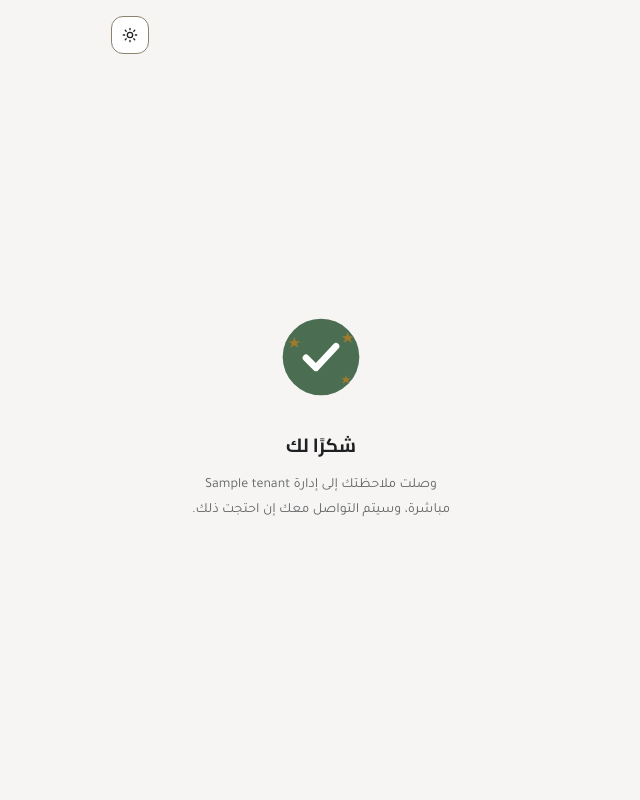
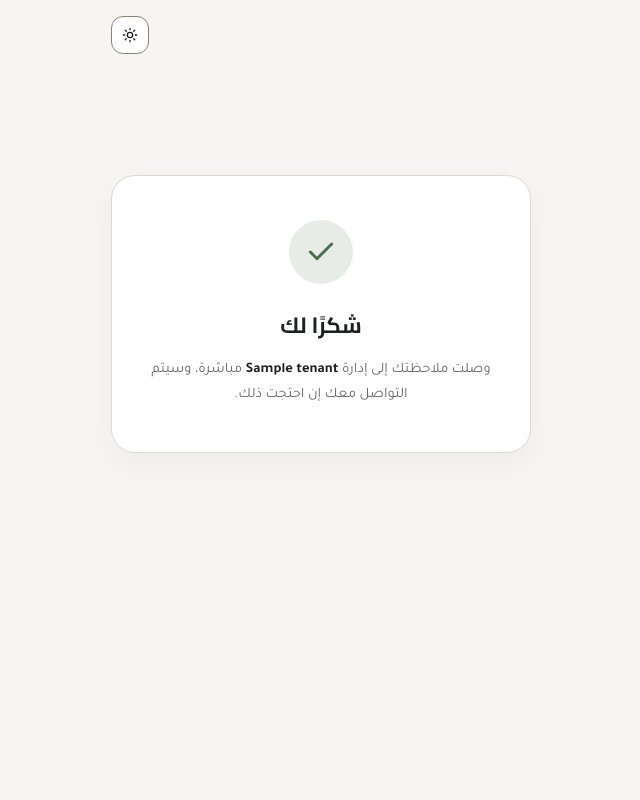
Before and after one commit to ji2v111/Lamsa, a FastAPI app: template app/templates/thanks.html in a window 1280 px wide. Shown: the whole page, without its empty margins (319-959 px from the left). Run offline with FastAPI, Linux system fonts and the light colour scheme; the template is opened without the code that fills it: most values are stand-ins (such as "Sample title", 1, 10 or a date in 2020).

Commit message:
Refactor thanks page to a clean modern card layout

```diff
--- a/app/templates/thanks.html
+++ b/app/templates/thanks.html
@@ -1,41 +1,72 @@
 {% extends "base.html" %}
 {% block title %}شكرًا لك{% endblock %}
 {% block content %}
-<div class="center-state" style="padding:0 30px;">
-  <div class="success-icon-wrap">
-    <svg viewBox="0 0 120 120" class="success-svg">
-      <circle cx="60" cy="60" r="46" class="success-circle"/>
-      <path class="success-check" d="M42 61 L54 73 L78 47" fill="none" stroke-width="8" stroke-linecap="round" stroke-linejoin="round"/>
-      <path class="success-star" d="M28,36 L30,41 L35,41 L31,44 L33,49 L28,46 L23,49 L25,44 L21,41 L26,41 Z"/>
-      <path class="success-star" d="M92,30 L94,35 L99,35 L95,38 L97,43 L92,40 L87,43 L89,38 L85,35 L90,35 Z"/>
-      <path class="success-star" d="M90,82 L91.5,85.5 L95.5,85.5 L92.5,88 L94,92 L90,89.5 L86,92 L87.5,88 L84.5,85.5 L88.5,85.5 Z"/>
-    </svg>
+<div class="thanks-wrapper">
+  <div class="thanks-card">
+    <div class="icon-ring">
+      <svg viewBox="0 0 24 24" fill="none" stroke="currentColor" stroke-width="2.2" stroke-linecap="round" stroke-linejoin="round">
+        <path d="M20 6L9 17l-5-5"/>
+      </svg>
+    </div>
+    <h2>شكرًا لك</h2>
+    <p>وصلت ملاحظتك إلى إدارة <strong>{{ tenant.name }}</strong> مباشرة، وسيتم التواصل معك إن احتجت ذلك.</p>
   </div>
-  <h2>شكرًا لك</h2>
-  <p>وصلت ملاحظتك إلى إدارة {{ tenant.name }} مباشرة، وسيتم التواصل معك إن احتجت ذلك.</p>
 </div>
 
 <style>
-  .success-icon-wrap {
+  .thanks-wrapper {
+    min-height: 65vh;
     display: flex;
+    align-items: center;
     justify-content: center;
+    padding: 20px;
+  }
+
+  .thanks-card {
+    background: var(--card);
+    border: 1px solid var(--line);
+    border-radius: 24px;
+    padding: 44px 32px;
+    max-width: 440px;
+    width: 100%;
+    text-align: center;
+    box-shadow: 0 10px 30px rgba(0, 0, 0, 0.04);
+  }
+
+  .icon-ring {
+    width: 64px;
+    height: 64px;
+    margin: 0 auto 20px;
+    border-radius: 50%;
+    background: var(--sage-bg);
+    color: var(--sage);
+    display: flex;
     align-items: center;
-    margin-bottom: 20px;
+    justify-content: center;
   }
-  .success-svg {
-    width: 100px;
-    height: 100px;
+
+  .icon-ring svg {
+    width: 32px;
+    height: 32px;
   }
-  .success-circle {
-    fill: var(--sage);
-    transition: fill 0.2s ease;
+
+  .thanks-card h2 {
+    font-family: 'Cairo', sans-serif;
+    font-size: 22px;
+    font-weight: 700;
+    margin: 0 0 12px;
+    color: var(--text);
   }
-  .success-check {
-    stroke: #ffffff;
+
+  .thanks-card p {
+    color: var(--text-soft);
+    font-size: 14.5px;
+    line-height: 1.7;
+    margin: 0;
   }
-  .success-star {
-    fill: var(--brass);
-    transition: fill 0.2s ease;
+
+  .thanks-card strong {
+    color: var(--text);
   }
 </style>
 {% endblock %}
```
